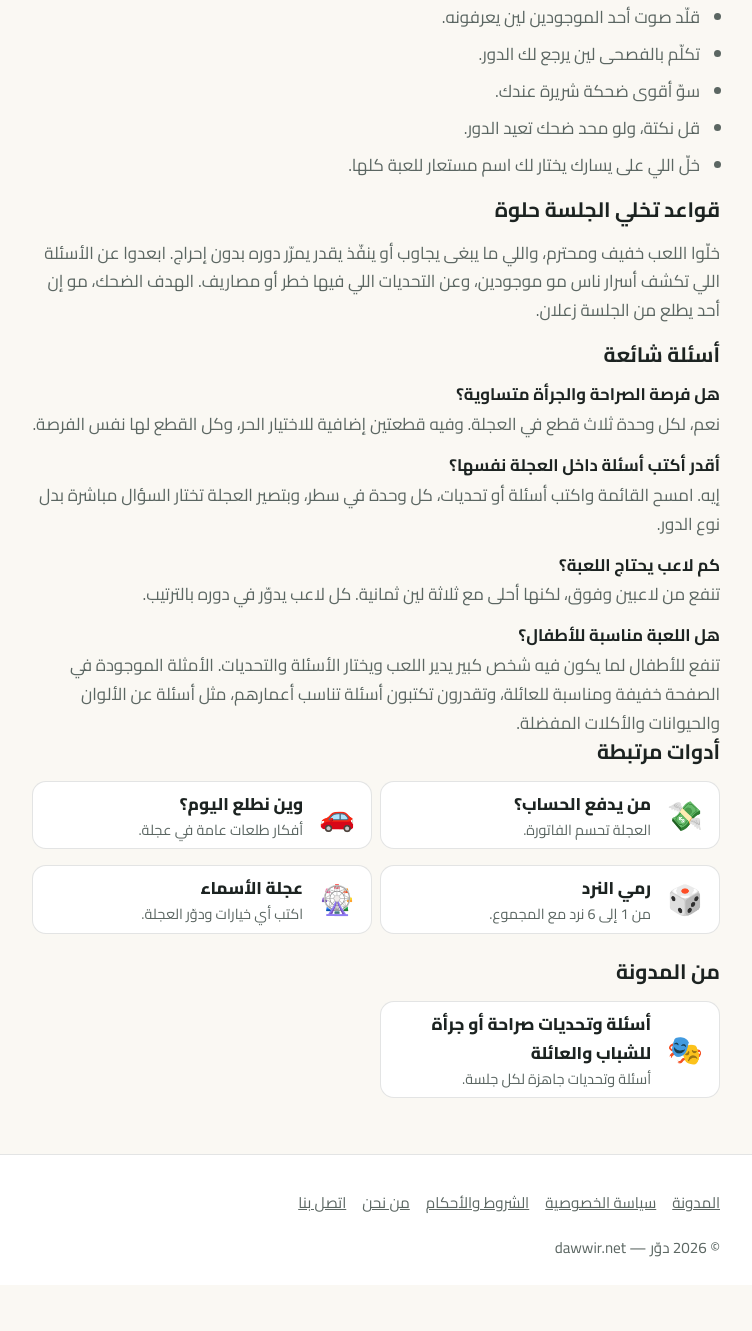
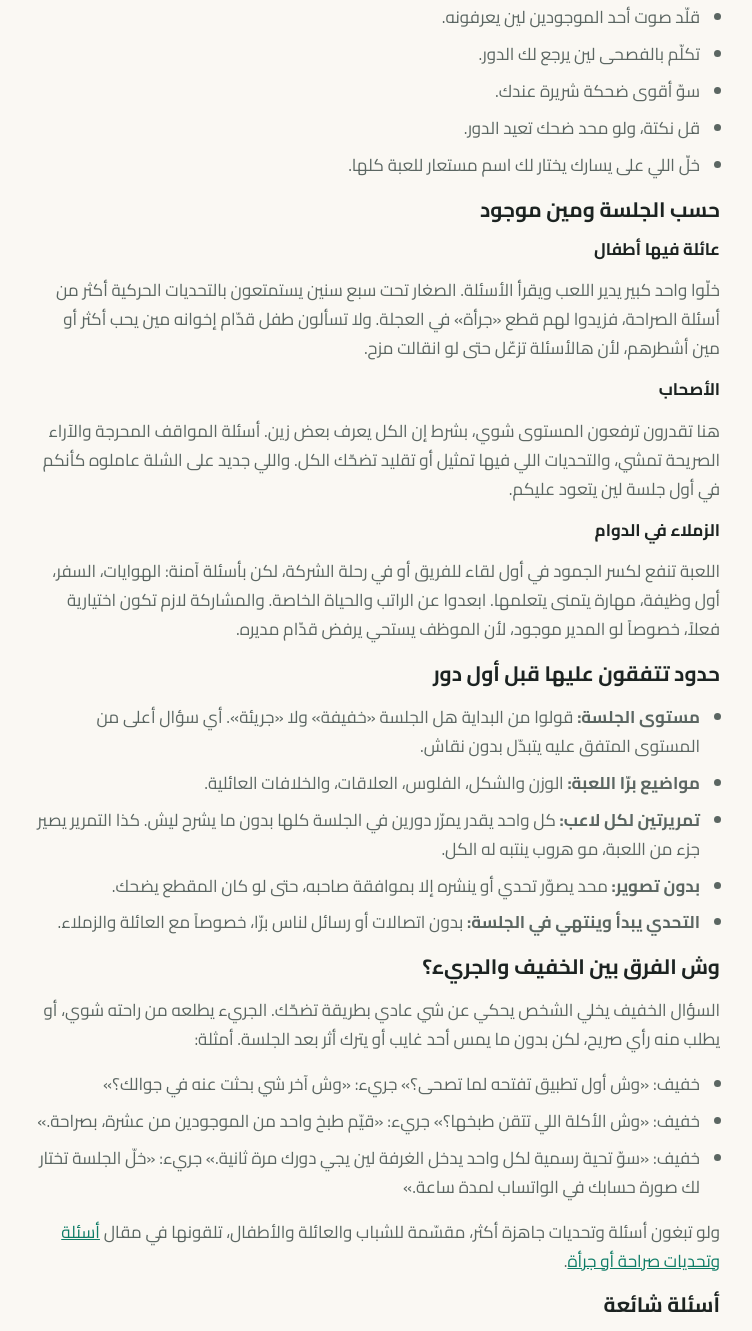
Before and after one commit to tajercalc-sa/dawwir, a plain HTML site: page tools/wheels/truth-or-dare.html in a window 1280 px wide. Shown: the part 1605-2936 px from the top of the page, without its empty margins (264-1016 px from the left). Before the commit the page ends 2890 px from the top, so only its background shows below. Drawn offline with Linux system fonts and the light colour scheme.

Commit message:
توسيع صفحة عجلة صراحة ولا جرأة: حسب الجلسة والحدود
Co-Authored-By: Claude Opus 5.5 <noreply@anthropic.com>

```diff
--- a/sitemap.xml
+++ b/sitemap.xml
@@ -22,7 +22,7 @@
   </url>
   <url>
     <loc>https://dawwir.net/tools/wheels/truth-or-dare</loc>
-    <lastmod>2026-10-04</lastmod>
+    <lastmod>2026-11-18</lastmod>
   </url>
   <url>
     <loc>https://dawwir.net/tools/wheels/light-dinner</loc>
--- a/tools/wheels/truth-or-dare.html
+++ b/tools/wheels/truth-or-dare.html
@@ -176,7 +176,6 @@
         <h2>كيف تلعبون صراحة ولا جرأة</h2>
         <p>كل لاعب يدوّر العجلة في دوره. لو طلعت «صراحة» يجاوب على سؤال بصدق، ولو طلعت «جرأة» ينفّذ تحدي بسيط. وفيه خيارين يخلطون اللعب: «أنت تختار» يعطي اللاعب حرية يختار بنفسه، و«اللي على يمينك يختار» يحوّل القرار لجاره.</p>
         <p>صراحة وجرأة لهم نفس عدد القطع في العجلة، فالفرصة متساوية بينهم. ولو تبغون لعب أكثر جرأة أو أكثر هدوء، غيّروا عدد القطع من مربع الخيارات.</p>
-
         <h3>أسئلة صراحة خفيفة</h3>
         <ul>
           <li>وش الأكلة اللي ما تحبها وتجامل فيها؟</li>
@@ -185,7 +184,6 @@
           <li>وش أغرب حلم تتذكره؟</li>
           <li>لو تقدر ترجع سنة لورا، وش بتغيّر؟</li>
         </ul>
-
         <h3>تحديات جرأة بسيطة</h3>
         <ul>
           <li>قلّد صوت أحد الموجودين لين يعرفونه.</li>
@@ -195,8 +193,31 @@
           <li>خلّ اللي على يسارك يختار لك اسم مستعار للعبة كلها.</li>
         </ul>
 
-        <h2>قواعد تخلي الجلسة حلوة</h2>
-        <p>خلّوا اللعب خفيف ومحترم، واللي ما يبغى يجاوب أو ينفّذ يقدر يمرّر دوره بدون إحراج. ابعدوا عن الأسئلة اللي تكشف أسرار ناس مو موجودين، وعن التحديات اللي فيها خطر أو مصاريف. الهدف الضحك، مو إن أحد يطلع من الجلسة زعلان.</p>
+        <h2>حسب الجلسة ومين موجود</h2>
+        <h3>عائلة فيها أطفال</h3>
+        <p>خلّوا واحد كبير يدير اللعب ويقرأ الأسئلة. الصغار تحت سبع سنين يستمتعون بالتحديات الحركية أكثر من أسئلة الصراحة، فزيدوا لهم قطع «جرأة» في العجلة. ولا تسألون طفل قدّام إخوانه مين يحب أكثر أو مين أشطرهم، لأن هالأسئلة تزعّل حتى لو انقالت مزح.</p>
+        <h3>الأصحاب</h3>
+        <p>هنا تقدرون ترفعون المستوى شوي، بشرط إن الكل يعرف بعض زين. أسئلة المواقف المحرجة والآراء الصريحة تمشي، والتحديات اللي فيها تمثيل أو تقليد تضحّك الكل. واللي جديد على الشلة عاملوه كأنكم في أول جلسة لين يتعود عليكم.</p>
+        <h3>الزملاء في الدوام</h3>
+        <p>اللعبة تنفع لكسر الجمود في أول لقاء للفريق أو في رحلة الشركة، لكن بأسئلة آمنة: الهوايات، السفر، أول وظيفة، مهارة يتمنى يتعلمها. ابعدوا عن الراتب والحياة الخاصة. والمشاركة لازم تكون اختيارية فعلاً، خصوصاً لو المدير موجود، لأن الموظف يستحي يرفض قدّام مديره.</p>
+
+        <h2>حدود تتفقون عليها قبل أول دور</h2>
+        <ul>
+          <li><strong>مستوى الجلسة:</strong> قولوا من البداية هل الجلسة «خفيفة» ولا «جريئة». أي سؤال أعلى من المستوى المتفق عليه يتبدّل بدون نقاش.</li>
+          <li><strong>مواضيع برّا اللعبة:</strong> الوزن والشكل، الفلوس، العلاقات، والخلافات العائلية.</li>
+          <li><strong>تمريرتين لكل لاعب:</strong> كل واحد يقدر يمرّر دورين في الجلسة كلها بدون ما يشرح ليش. كذا التمرير يصير جزء من اللعبة، مو هروب ينتبه له الكل.</li>
+          <li><strong>بدون تصوير:</strong> محد يصوّر تحدي أو ينشره إلا بموافقة صاحبه، حتى لو كان المقطع يضحك.</li>
+          <li><strong>التحدي يبدأ وينتهي في الجلسة:</strong> بدون اتصالات أو رسائل لناس برّا، خصوصاً مع العائلة والزملاء.</li>
+        </ul>
+
+        <h2>وش الفرق بين الخفيف والجريء؟</h2>
+        <p>السؤال الخفيف يخلي الشخص يحكي عن شي عادي بطريقة تضحّك. الجريء يطلعه من راحته شوي، أو يطلب منه رأي صريح، لكن بدون ما يمس أحد غايب أو يترك أثر بعد الجلسة. أمثلة:</p>
+        <ul>
+          <li>خفيف: «وش أول تطبيق تفتحه لما تصحى؟» جريء: «وش آخر شي بحثت عنه في جوالك؟»</li>
+          <li>خفيف: «وش الأكلة اللي تتقن طبخها؟» جريء: «قيّم طبخ واحد من الموجودين من عشرة، بصراحة.»</li>
+          <li>خفيف: «سوّ تحية رسمية لكل واحد يدخل الغرفة لين يجي دورك مرة ثانية.» جريء: «خلّ الجلسة تختار لك صورة حسابك في الواتساب لمدة ساعة.»</li>
+        </ul>
+        <p>ولو تبغون أسئلة وتحديات جاهزة أكثر، مقسّمة للشباب والعائلة والأطفال، تلقونها في مقال <a href="/blog/truth-or-dare-ideas">أسئلة وتحديات صراحة أو جرأة</a>.</p>
 
         <h2>أسئلة شائعة</h2>
         <div class="faq">
```
